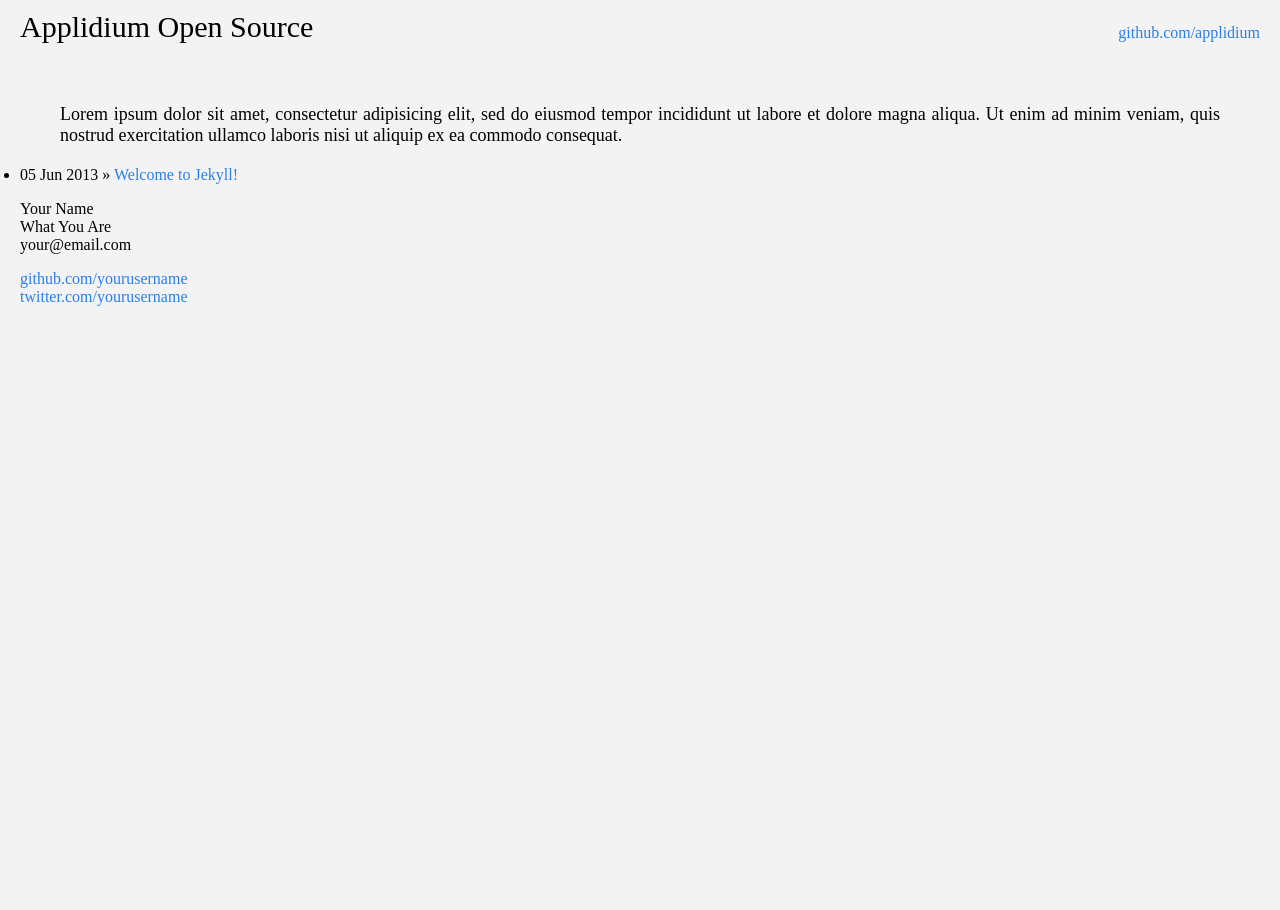
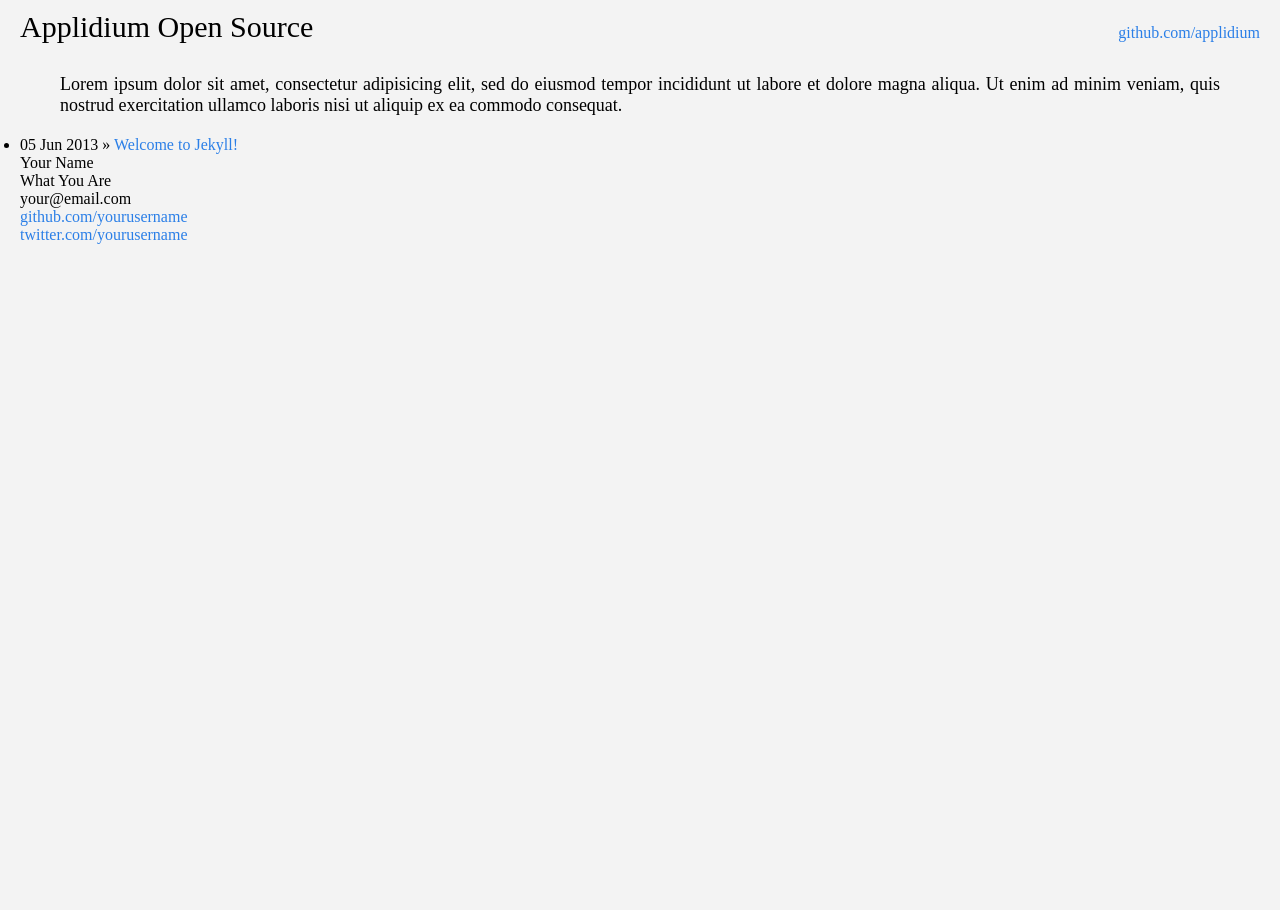
Before and after one commit to JamesLinus/applidium.github.io, a Jekyll site: the page built from index.html, in a window 1280 px wide. Built offline with Jekyll 4.4.1, drawn with Linux system fonts in a browser that asks for light colours; some web fonts are replaced.

Commit message:
Really reset margins

```diff
--- a/css/main.css
+++ b/css/main.css
@@ -19,9 +19,6 @@ body {
 
 h1, h2, h3, h4, h5, h6 {
   font-size: 100%; }
-
-  h1 { margin-bottom: 1em; }
-  p { margin: 1em 0; }
 
   a {
     color: #2B7FE7;
```
